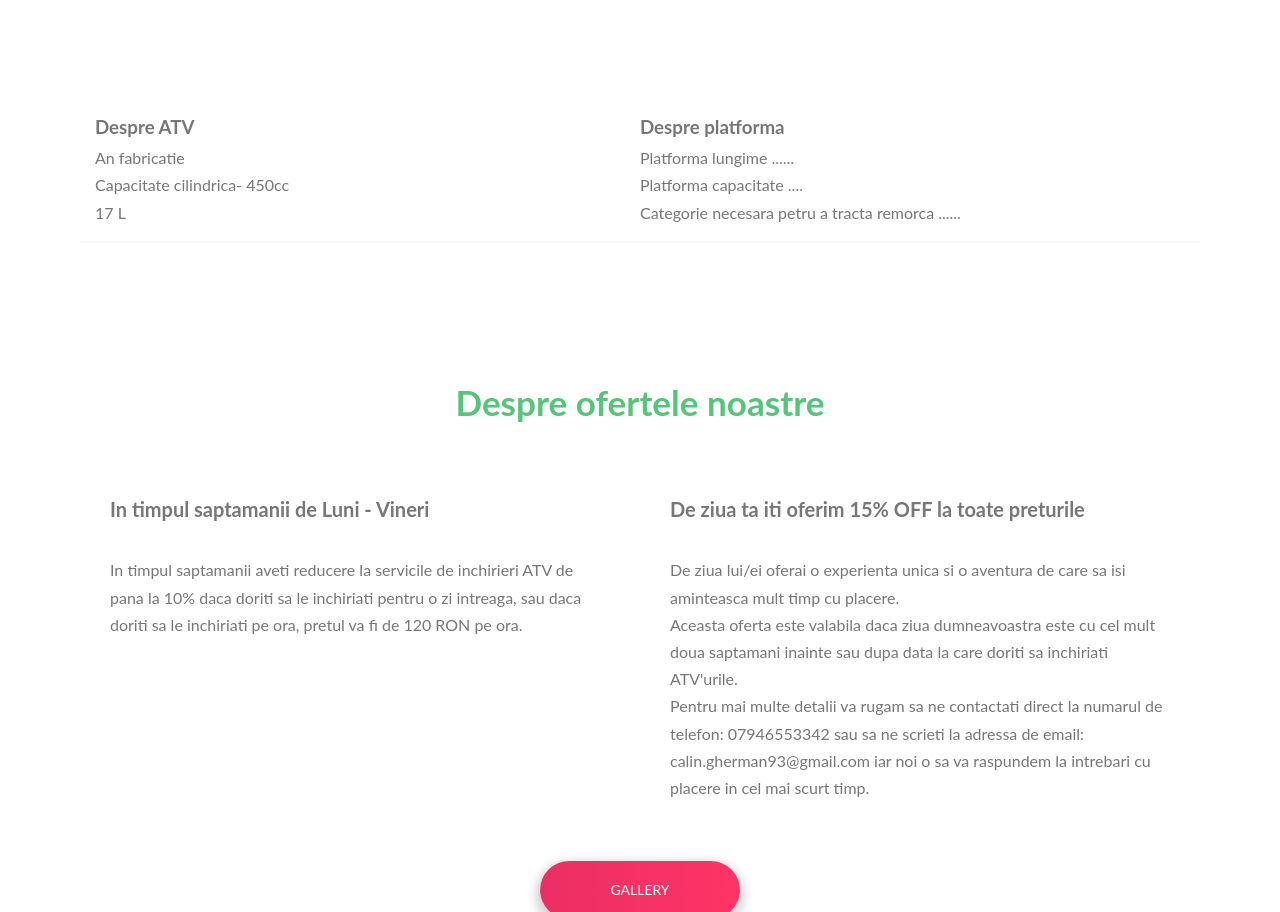
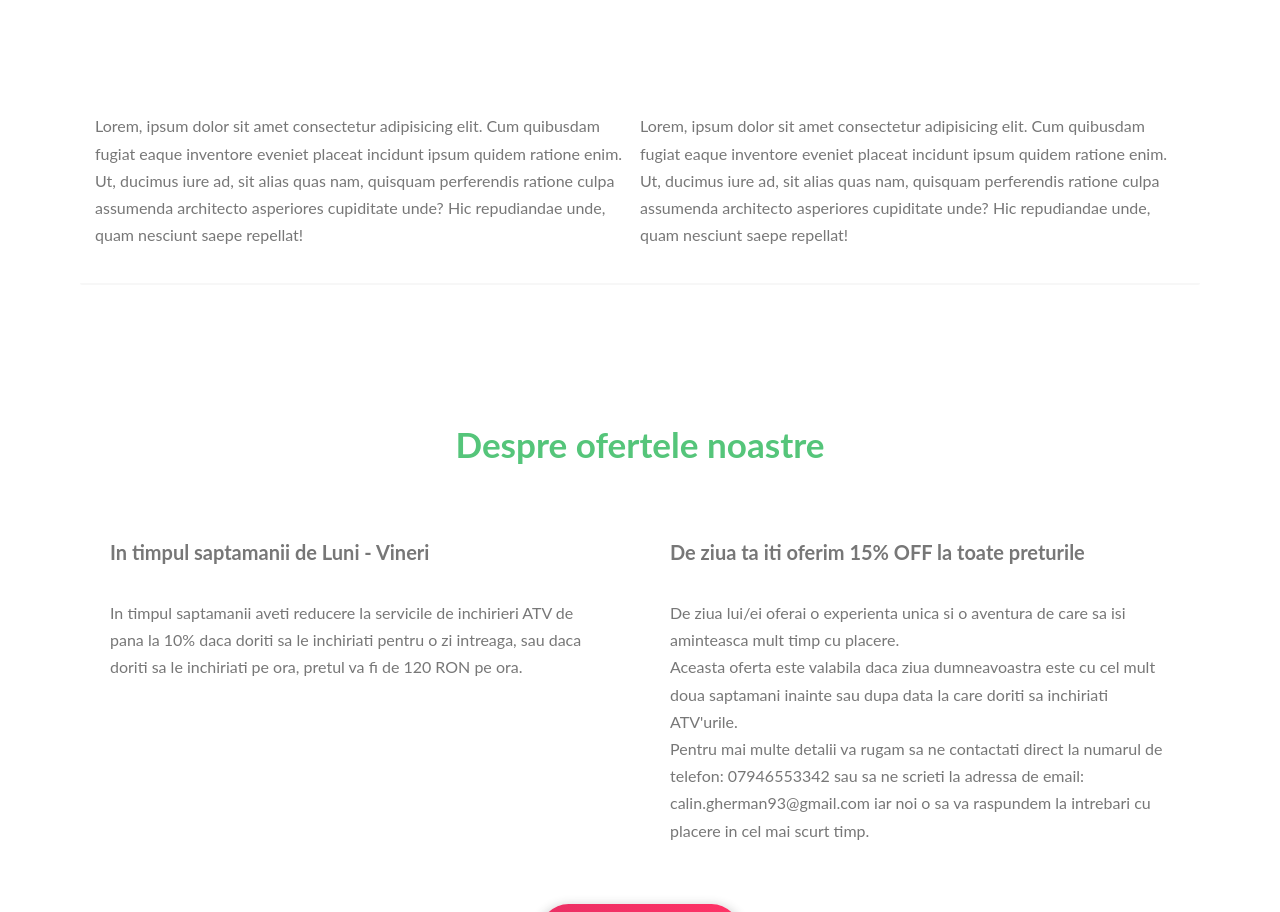
Before and after one commit to CalinGherman/ATV-2, a website: page index.html in a window 1280 px wide. Shown: the part 1140-2052 px from the top of the page. Drawn offline with Linux system fonts and the light colour scheme.

Commit message:
Update index.html

```diff
--- a/index.html
+++ b/index.html
@@ -106,35 +106,19 @@
     </div>
 
 
-
-
-
-
-
-
-
 <!-- ---------------------     ABOUT   ------------------------ -->
 
     <div class="about">
 
       <div class="about__main">
+        <div class="about__main-primary">
+          <p>Lorem, ipsum dolor sit amet consectetur adipisicing elit. Cum quibusdam fugiat eaque inventore eveniet placeat incidunt ipsum quidem ratione enim. Ut, ducimus iure ad, sit alias quas nam, quisquam perferendis ratione culpa assumenda architecto asperiores cupiditate unde? Hic repudiandae unde, quam nesciunt saepe repellat!</p>
 
-        <div class="about__main-atv">
-          <h3 class="about__main-atv--title">Despre ATV</h3>
-          <p class="about__main-atv--item">An fabricatie</p>
-          <p class="about__main-atv--item">Capacitate cilindrica- 450cc</p>
-          <p class="about__main-atv--item">17 L</p>
         </div>
 
-        <div class="about__main-tractari">
-          <h3 class="about__main-tractari--title">
-            Despre platforma
-          </h3>
-          <p class="about__main-tractari--item">Platforma lungime ......</p>
-          <p class="about__main-tractari--item">Platforma capacitate ....</p>
-          <p class="about__main-tractari--item">Categorie necesara petru a tracta remorca ......</p>
+        <div class="about__main-secondary">
+          <p>Lorem, ipsum dolor sit amet consectetur adipisicing elit. Cum quibusdam fugiat eaque inventore eveniet placeat incidunt ipsum quidem ratione enim. Ut, ducimus iure ad, sit alias quas nam, quisquam perferendis ratione culpa assumenda architecto asperiores cupiditate unde? Hic repudiandae unde, quam nesciunt saepe repellat!</p>
 
-          </p>
         </div>
       </div>
     </div>
```
